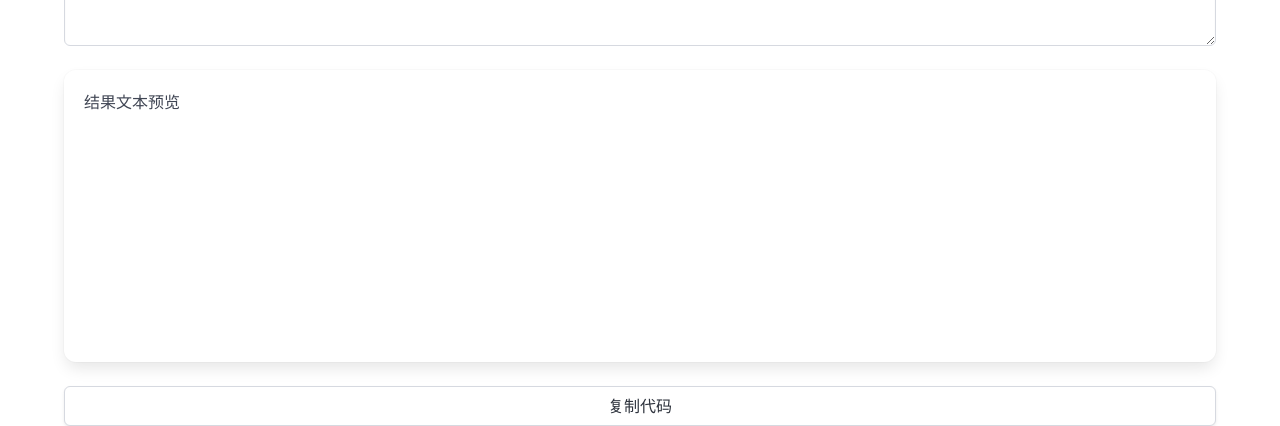
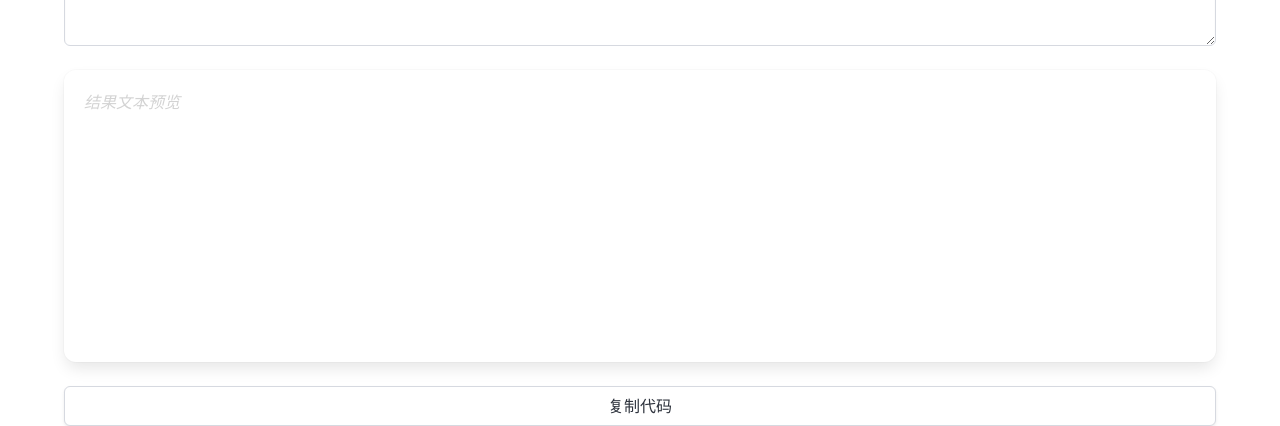
Before and after one commit to CKlimeths/VueRubyAnnotator, a Vue app: page / in a window 1280 px wide. Shown: the part 350-776 px from the top of the page. Built offline with nearby package versions, Linux system fonts and the light colour scheme.

Commit message:
Add lang attr and style enhancements to App.vue

```diff
--- a/src/App.vue
+++ b/src/App.vue
@@ -1,4 +1,4 @@
-<template>
+<template lang="html">
   <div class="container">
     <div class="block">
       <p class="title">VueRubyAnnotator</p>
@@ -13,7 +13,9 @@
     ></textarea>
 
     <div class="box preview">
-      <p v-if="previewText!.trim().length === 0">结果文本预览</p>
+      <p v-if="previewText!.trim().length === 0" class="preview-empty">
+        结果文本预览
+      </p>
       <p v-else v-html="previewText"></p>
     </div>
 
@@ -21,11 +23,13 @@
   </div>
 </template>
 
-<style>
+<style lang="css">
 body {
   margin: 1.5rem;
 }
+</style>
 
+<style lang="css" scoped>
 .container {
   height: calc(100vh - 3rem);
   width: calc(100vw - 3rem);
@@ -34,14 +38,17 @@ body {
 }
 
 .input {
-  flex-grow: 1;
   flex-basis: 50%;
 }
 
 .preview {
-  flex-grow: 1;
   flex-basis: 50%;
   overflow-y: scroll;
+}
+
+.preview-empty {
+  color: lightgray;
+  font-style: italic;
 }
 </style>
 
```
